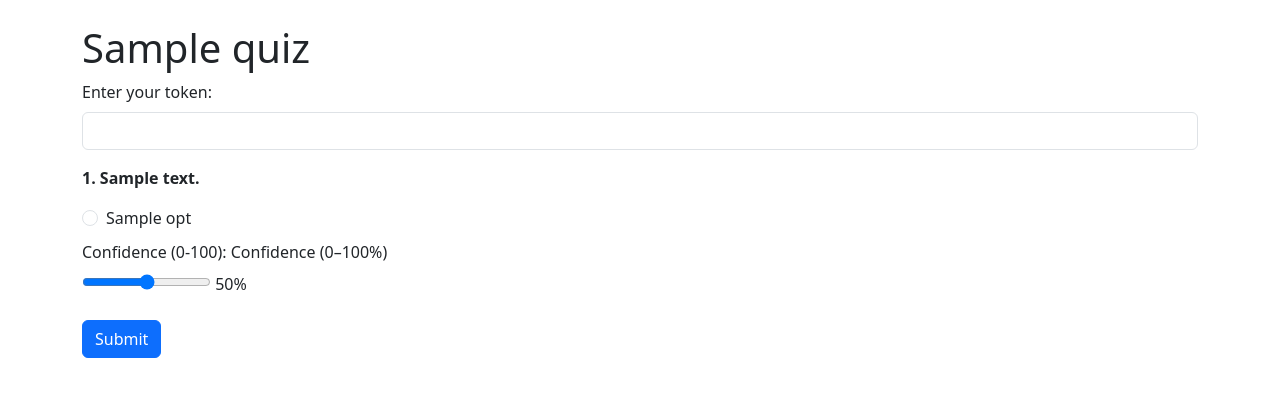
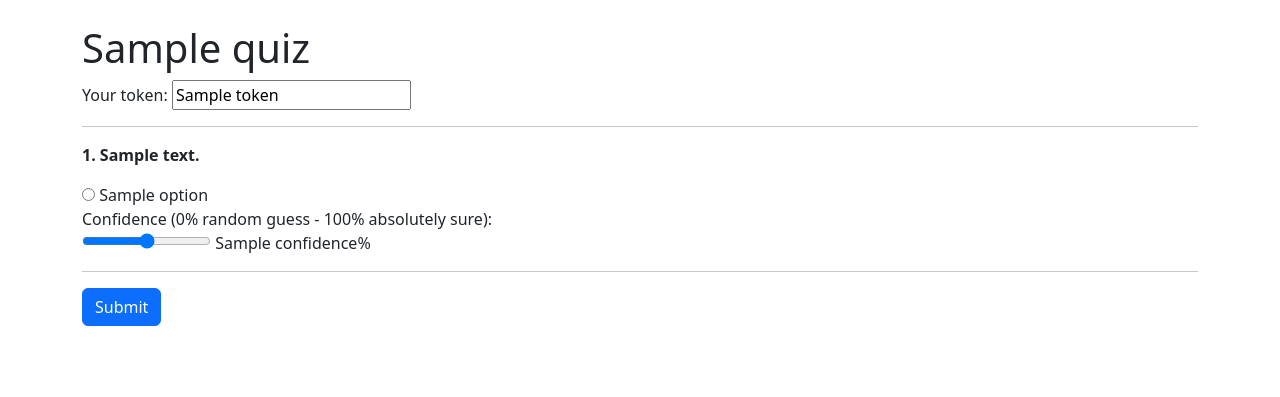
Before and after one commit to dauptaia/quizz-app, a Flask app: template templates/quiz.html in a window 1280 px wide. Shown: the top 397 px of the page. Run offline with Flask 3, Linux system fonts and the light colour scheme; the template is opened without the code that fills it: most values are stand-ins (such as "Sample title", 1, 10 or a date in 2020).

Commit message:
Fix erros inb quizz form to get proper behaviour if token is wrong

```diff
--- a/app.py
+++ b/app.py
@@ -153,10 +153,12 @@ def quiz(code):
     if request.method == "POST":
         token = request.form.get("token")
 
-
+        answers = []
+        confidence = []
         # capture answers
-        answers = [request.form.get(f"q{i}") for i in range(len(questions))]
-
+        for i in range(len(quiz_data['questions'])):
+            answers.append(request.form.get(f"q{i}"))
+            confidence.append(request.form.get(f"c{i}"))
         # ---- Add this check ----
         if token not in allowed_tokens:
             # just render the same page with an error message
@@ -164,6 +166,8 @@ def quiz(code):
                 "quiz.html",
                 quiz=quiz_data,
                 token=token,
+                answers=answers,
+                confidence=confidence,
                 error=f"Token '{token}' not recognized. Please contact the trainer.",
                 allowed_tokens=allowed_tokens
             )
@@ -171,12 +175,14 @@ def quiz(code):
         answers = []
         score = 0
         for q in questions:
-            qid = str(q["id"])
-            ans = request.form.get(f"q{qid}")
-            conf = request.form.get(f"conf{qid}")
+            qid = int(q["id"])
+            #print(qid,q["id"] )
+            ans = request.form.get(f"q{qid-1}")
+            conf = request.form.get(f"c{qid-1}")
             answers.append((qid, ans, conf))
             if ans is not None and int(ans) == q["correct"]:
                 score += 1
+        print(answers)
 
         save_submission_supabase(code, token, answers, score, len(questions))
         return render_template(
--- a/auth_users.yaml
+++ b/auth_users.yaml
@@ -1,6 +1,7 @@
 # auth_users.yaml
 users:
-  RDW23: Raymond Wu
-  ABT12: Alice Bertrand
-  LMC34: Louis McCoy
-  JDN45: Julie Denoir
+  TMN: Thibault Marzlin
+  PPD: Perrine Picard
+  CLE: Corentin Lapeyre
+  GSH: Gabriel Staffelbach
+  ADN: Antoine Dauptain
--- a/templates/quiz.html
+++ b/templates/quiz.html
@@ -8,33 +8,40 @@
 
 <body class="container py-4">
     <h1>{{ quiz.quiz.title }}</h1>
-    <form method="post">
-        <div class="mb-3">
-            <label for="token" class="form-label">Enter your token:</label>
-            <input type="text" class="form-control" name="token" required>
+    <form method="post" id="quiz-form">
+        <label for="token">Your token:</label>
+        <input type="text" name="token" id="token" value="{{ token or '' }}" required>
 
-            {% if error %}
-            <p style="color:red;">{{ error }}</p>
-            {% endif %}
-        </div>
+        {% if error %}
+        <p style="color:red;">{{ error }}</p>
+        {% endif %}
 
         {% for q in quiz.questions %}
-        <div class="mb-4">
+        {% set i = loop.index0 %}
+        <hr>
+        <fieldset>
+            <!-- <legend>{{ q.question }}</legend> -->
             <p><b>{{ q.id }}. {{ q.text }}</b></p>
-            {% for opt in q.options %}
-            <div class="form-check">
-                <input type="radio" class="form-check-input" name="q{{ q.id }}" value="{{ loop.index0 }}" required>
-                <label class="form-check-label">{{ opt }}</label>
-            </div>
+            <!-- multiple choice answers -->
+            {% for option in q.options %}
+            {% set j = loop.index0 %}
+            <label>
+                <input type="radio" name="q{{ i }}" value="{{ j }}" {% if answers and answers[i] is not none and
+                    answers[i]|int==j %}checked{% endif %}>
+                {{ option }}
+            </label><br>
             {% endfor %}
-            <label class="form-label mt-2">Confidence (0-100):</label>
-            <label for="confidence_{{ q.id }}">Confidence (0–100%)</label><br>
-            <input type="range" id="conf{{ q.id }}" name="conf{{ q.id }}" min="0" max="100" step="10" value="50"
-                oninput="this.nextElementSibling.value = this.value">
-            <output>50</output>%
-        </div>
+
+            <!-- confidence slider -->
+            <label for="c{{ i }}">Confidence (0% random guess - 100% absolutely sure):</label><br>
+            <input type="range" min="0" max="100" step="10" name="c{{ i }}" id="c{{ i }}"
+                value="{{ confidence[i] if confidence and confidence[i] is not none else 50 }}"
+                oninput="document.getElementById('out{{ i }}').value = this.value">
+            <output id="out{{ i }}">{{ confidence[i] if confidence and confidence[i] is not none else 50 }}</output>%
+
+        </fieldset>
+        <hr>
         {% endfor %}
-
         <button type="submit" class="btn btn-primary">Submit</button>
     </form>
 </body>
```
